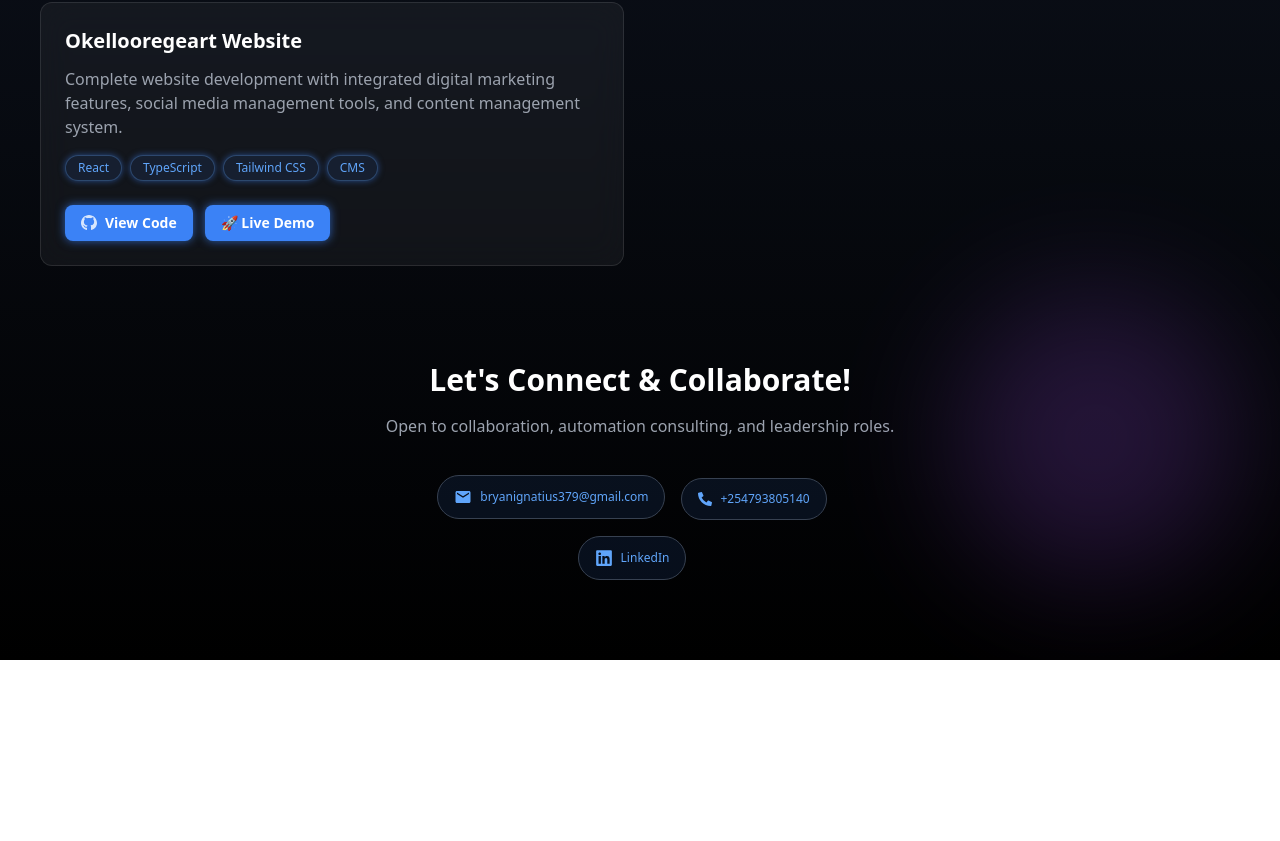
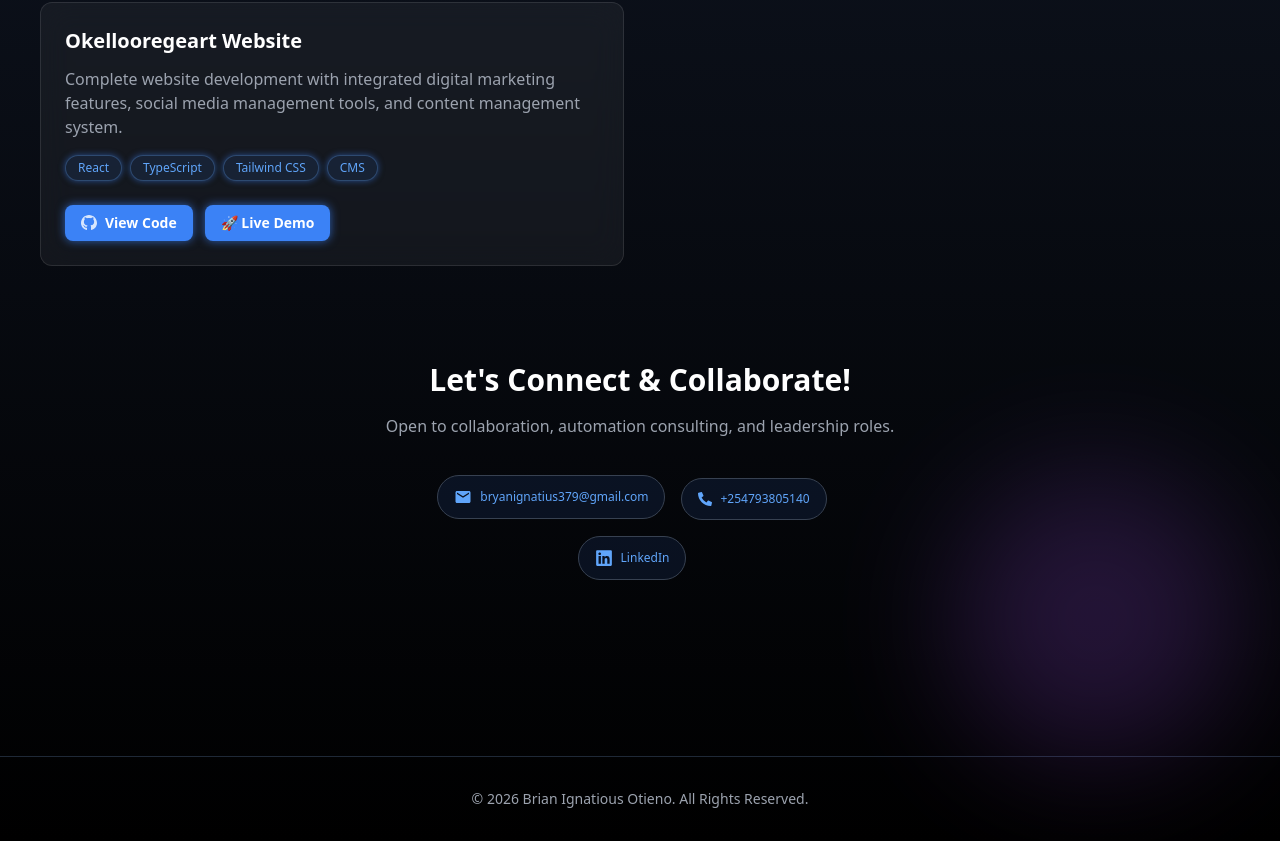
Before and after one commit to Rawal-Brian/briano.dev, a React (Vite) app: page / in a window 1280 px wide. Shown: the part 1830-2671 px from the top of the page. Before the commit the page ends 2490 px from the top, so only its background shows below. Built offline with nearby package versions, Linux system fonts and the light colour scheme.

Commit message:
Footer update

```diff
--- a/src/App.tsx
+++ b/src/App.tsx
@@ -233,7 +233,7 @@ export default function App() {
       </motion.section>
 
 
-      {/* CONTACT */}
+       {/* CONTACT */}
 
       <motion.section
         initial={{ opacity: 0, y: 50 }}
@@ -281,6 +281,13 @@ export default function App() {
         </div>
       </motion.section>
 
+      {/* Footer */}
+      <footer className="mt-24 py-8 text-center border-t border-gray-800">
+        <p className="text-gray-400 text-sm">
+          © {new Date().getFullYear()} Brian Ignatious Otieno. All Rights Reserved.
+        </p>
+      </footer>
+
     </div>
   );
 }
```
